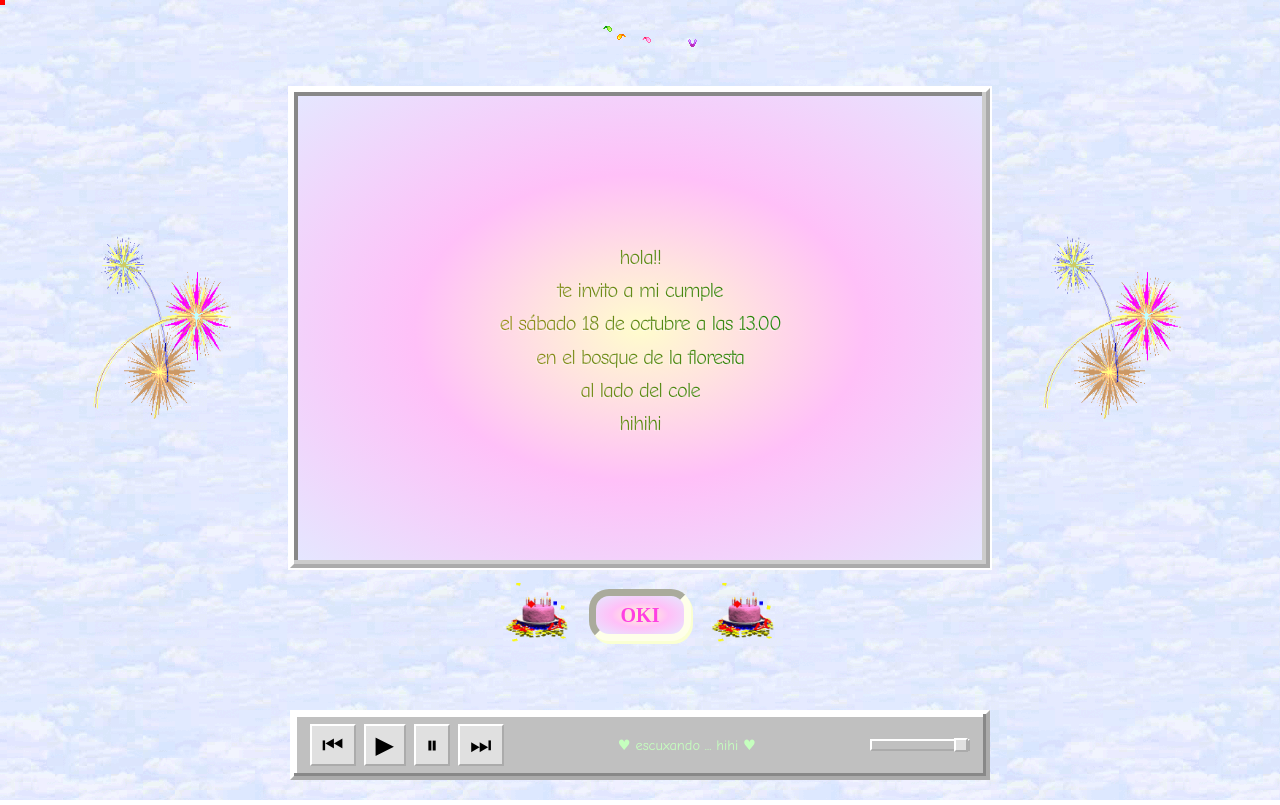
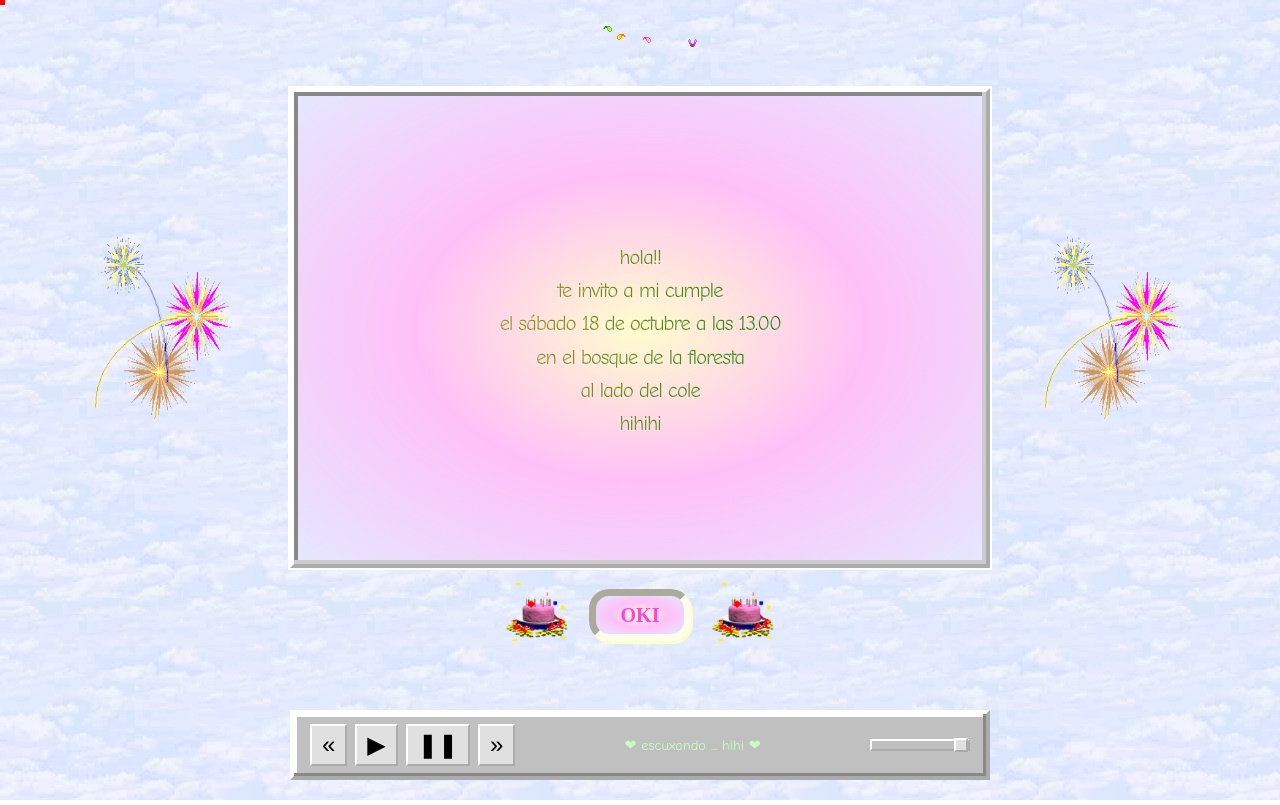
Before and after one commit to ascuaa/cumple, a plain HTML site: page index.html in a window 1280 px wide. Both pictures are taken after a click on the button "ദ്ദി ( ᵔ ᗜ ᵔ )". Drawn offline with Linux system fonts and the light colour scheme.

Commit message:
noeemojis

```diff
--- a/index.html
+++ b/index.html
@@ -43,10 +43,10 @@
       <audio id="global-audio" preload="metadata"></audio>
       <div class="player-ui">
   <div class="controls">
-    <button id="prev-btn">⏮</button>
+    <button id="prev-btn">«</button>
     <button id="play-btn">▶</button>
-    <button id="pause-btn">⏸</button>
-    <button id="next-btn">⏭</button>
+    <button id="pause-btn">❚❚</button>
+    <button id="next-btn">»</button>
   </div>
 
   <div id="track-info">No track loaded</div>
--- a/script.js
+++ b/script.js
@@ -90,7 +90,7 @@ function loadMainGIFs() {
     audio.src = tracks[index];
     audio.play().catch(err => console.log("Autoplay blocked:", err));
     const fileName = tracks[index].split("/").pop().split(".")[0];
-    trackInfo.innerHTML = `<span>♥ escuxando ... ${fileName} ♥</span>`;
+    trackInfo.innerHTML = `<span>❤ escuxando ... ${fileName} ❤</span>`;
   }
 
   playBtn.addEventListener("click", () => audio.play());
```
